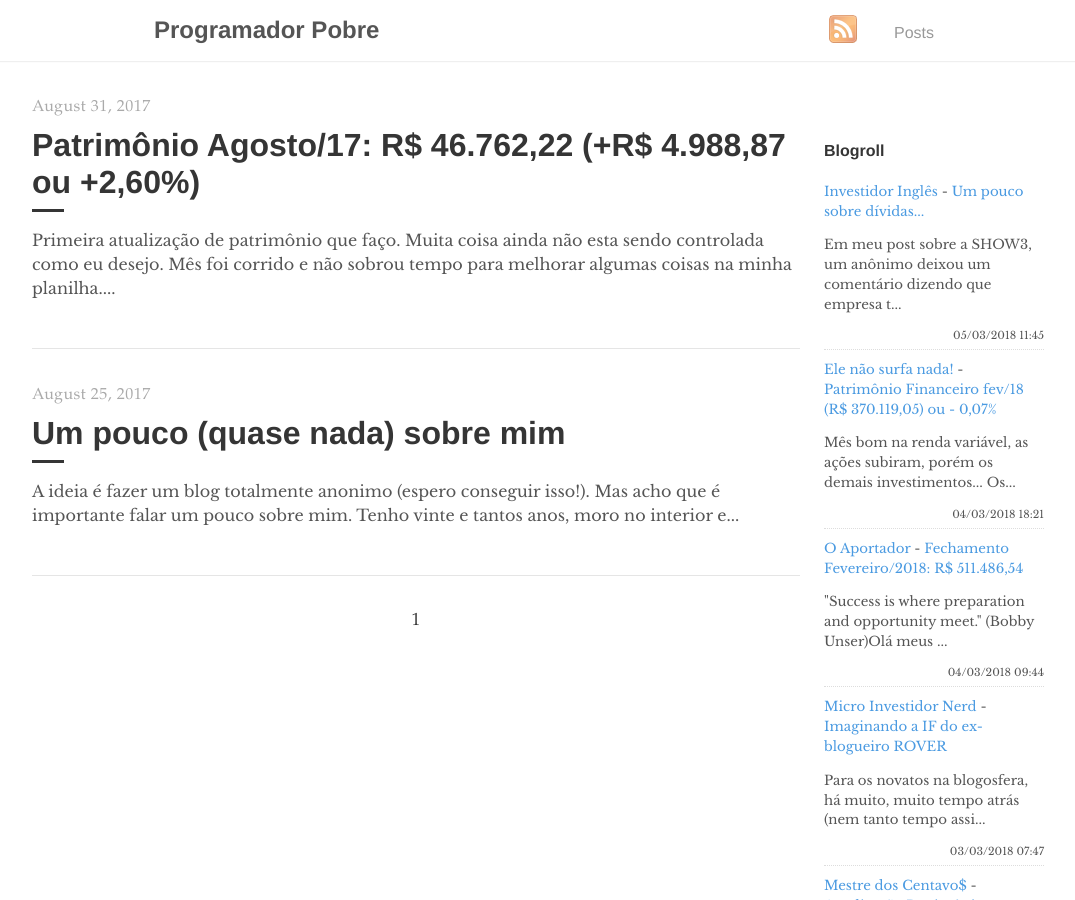
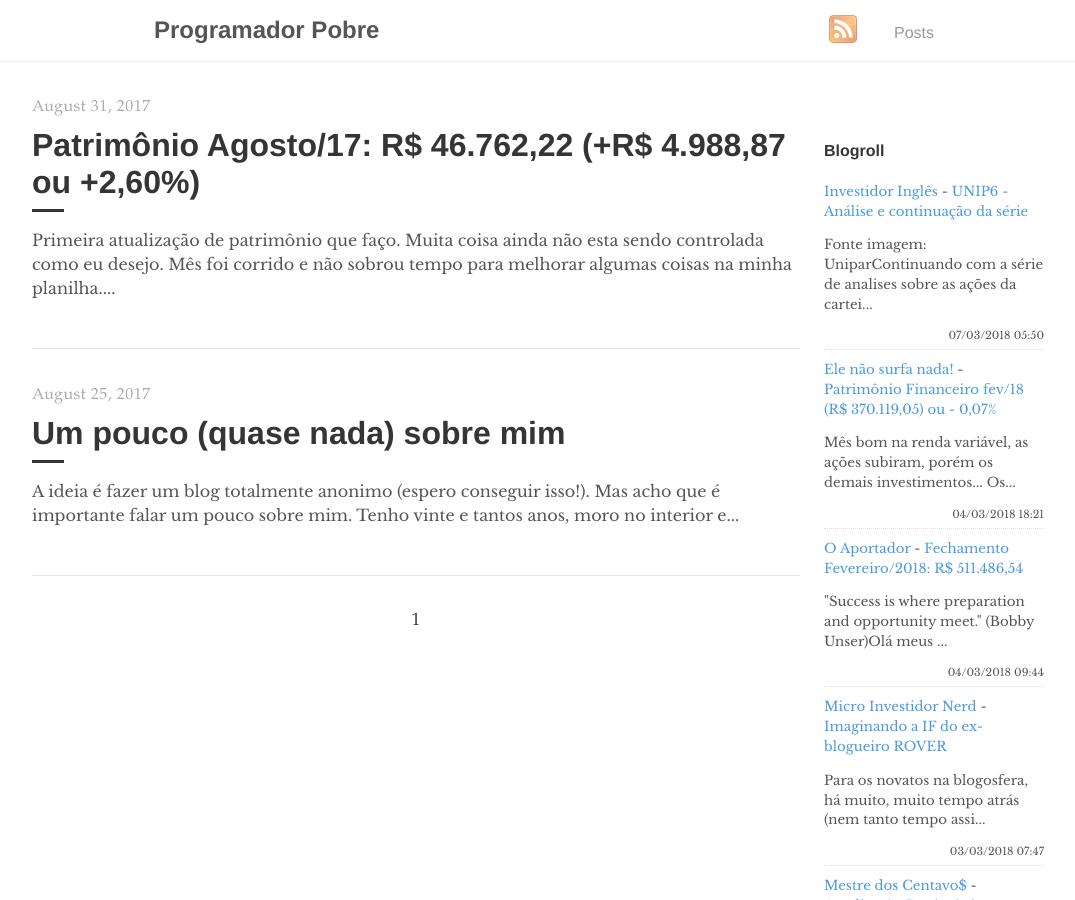
Before and after one commit to programadorpobre/programadorpobre.github.io, a Jekyll site: the page built from index.html, in a window 1280 px wide and 900 px high. Shown: the whole window, without its empty margins (96-1171 px from the left). Built offline with Jekyll 4.4.1, drawn with Linux system fonts in a browser that asks for light colours; the list of posts is cut into pages by our own code; comment, search, counter and statistics services are not loaded.

Commit message:
[ci skip] travis #214

```diff
--- a/_includes/feed-entries.html
+++ b/_includes/feed-entries.html
@@ -1,7 +1,7 @@
 <div class="feed-entry">
-    <a class="feed-entry-site-name" href="http://www.investidoringles.com/">Investidor Inglês</a> - <a class="feed-entry-title" href="http://www.investidoringles.com/2018/03/divida-e-sempre-ruim-sera.html">Um pouco sobre dívidas...</a>
-    <p class="feed-entry-summary">Em meu post sobre a SHOW3, um anônimo deixou um comentário dizendo que empresa t...</p>
-    <time datetime="2018-03-05T11:45:00.000-03:00">05/03/2018 11:45</time>
+    <a class="feed-entry-site-name" href="http://www.investidoringles.com/">Investidor Inglês</a> - <a class="feed-entry-title" href="http://www.investidoringles.com/2018/03/unip6-analise-fundamentalista.html">UNIP6 - Análise e continuação da série</a>
+    <p class="feed-entry-summary">Fonte imagem: UniparContinuando com a série de analises sobre as ações da cartei...</p>
+    <time datetime="2018-03-07T05:50:00.000-03:00">07/03/2018 05:50</time>
 </div>
 <div class="feed-entry">
     <a class="feed-entry-site-name" href="https://elenaosurfanada.blogspot.com/">Ele não surfa nada!</a> - <a class="feed-entry-title" href="https://elenaosurfanada.blogspot.com/2018/03/patrimonio-financeiro-fev18-r-37011905.html">Patrimônio Financeiro fev/18 (R$ 370.119,05) ou - 0,07%</a>
```
